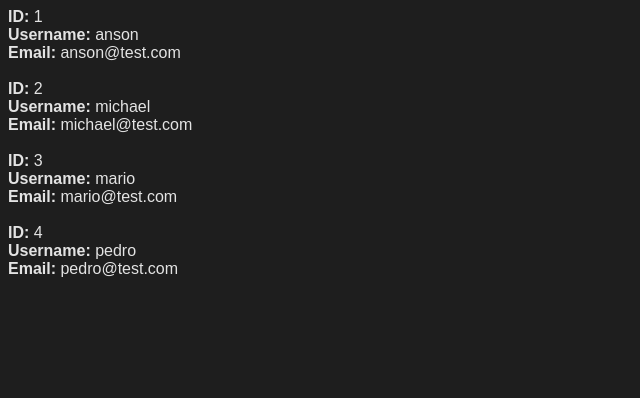
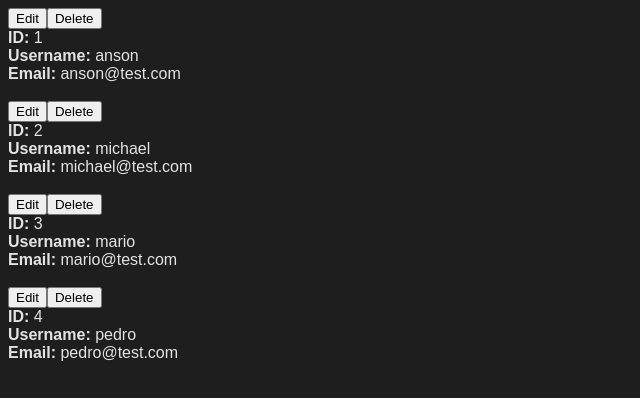
Before and after one commit to hudsonviana/react-tutorial, a React (Vite) app: page / in a window 1280 px wide. Shown: the top 398 px of the page, without its empty margins (0-640 px from the left). Built offline with nearby package versions, Linux system fonts and the light colour scheme.

Commit message:
Updating Element in State Array

```diff
--- a/src/App.jsx
+++ b/src/App.jsx
@@ -1,7 +1,8 @@
+import { useState } from 'react';
 import UserDetails from './components/UserDetails';
 
 const App = () => {
-  const mockers = [
+  const [users, setUsers] = useState([
     {
       id: 1,
       username: 'anson',
@@ -22,12 +23,12 @@ const App = () => {
       username: 'pedro',
       email: 'pedro@test.com',
     },
-  ];
+  ]);
 
   return (
     <div className="principal">
-      {mockers.map((user) => (
-        <UserDetails key={user.id} user={user} />
+      {users.map((user) => (
+        <UserDetails key={user.id} user={user} setUsers={setUsers} />
       ))}
     </div>
   );
--- a/src/components/UserDetails.jsx
+++ b/src/components/UserDetails.jsx
@@ -1,28 +1,79 @@
-import PropTypes from 'prop-types';
+import { useState } from 'react';
+// import PropTypes from 'prop-types';
 
-const UserDetails = ({ user }) => {
+const UserDetails = ({ user, setUsers }) => {
+  const [isEditing, setIsEditing] = useState(false);
+  const [username, setUsername] = useState(user.username);
+  const [email, setEmail] = useState(user.email);
+
   return (
+    <div>
+      <div>
+        <button
+          onClick={() => {
+            setIsEditing((currentState) => !currentState);
+          }}
+        >
+          Edit
+        </button>
+        <button onClick={() => console.log(user.id)}>Delete</button>
+        {isEditing && (
+          <button
+            onClick={() => {
+              setUsers((currentUserState) => {
+                return currentUserState.map((currentUser) =>
+                  currentUser.id === user.id
+                    ? { ...currentUser, username, email }
+                    : currentUser
+                );
+              });
+              setIsEditing(false);
+            }}
+          >
+            Save
+          </button>
+        )}
+      </div>
       <div>
         <b>ID: </b>
         <span>{user.id}</span>
         <br />
         <b>Username: </b>
+        {isEditing ? (
+          <input
+            type="text"
+            id="username"
+            value={username}
+            onChange={(e) => setUsername(e.target.value)}
+          />
+        ) : (
           <span>{user.username}</span>
+        )}
         <br />
         <b>Email: </b>
+        {isEditing ? (
+          <input
+            type="text"
+            id="email"
+            value={email}
+            onChange={(e) => setEmail(e.target.value)}
+          />
+        ) : (
           <span>{user.email}</span>
+        )}
         <br />
         <br />
+      </div>
     </div>
   );
 };
 
-UserDetails.propTypes = {
-  user: PropTypes.shape({
-    id: PropTypes.number.isRequired,
-    username: PropTypes.string.isRequired,
-    email: PropTypes.string.isRequired,
-  }),
-};
+// UserDetails.propTypes = {
+//   user: PropTypes.shape({
+//     id: PropTypes.number.isRequired,
+//     username: PropTypes.string.isRequired,
+//     email: PropTypes.string.isRequired,
+//   }),
+// };
 
 export default UserDetails;
```
Lines whose indentation alone changed are shown as unchanged.
